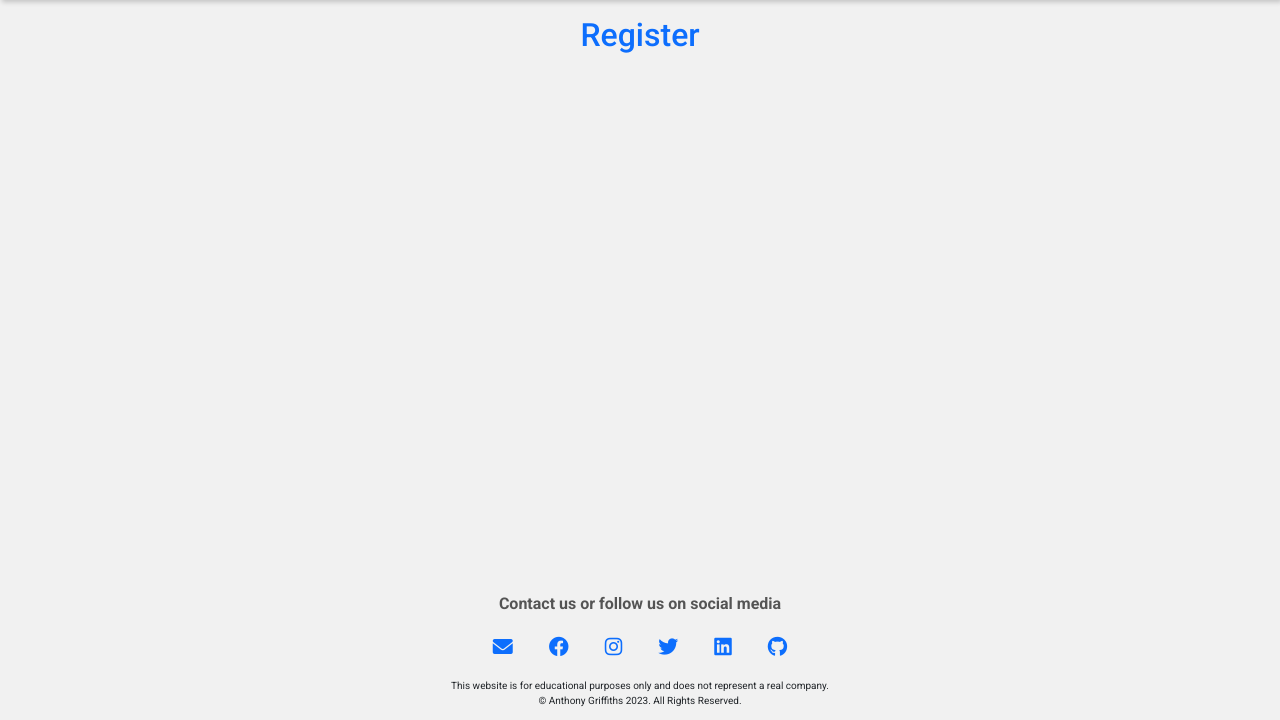
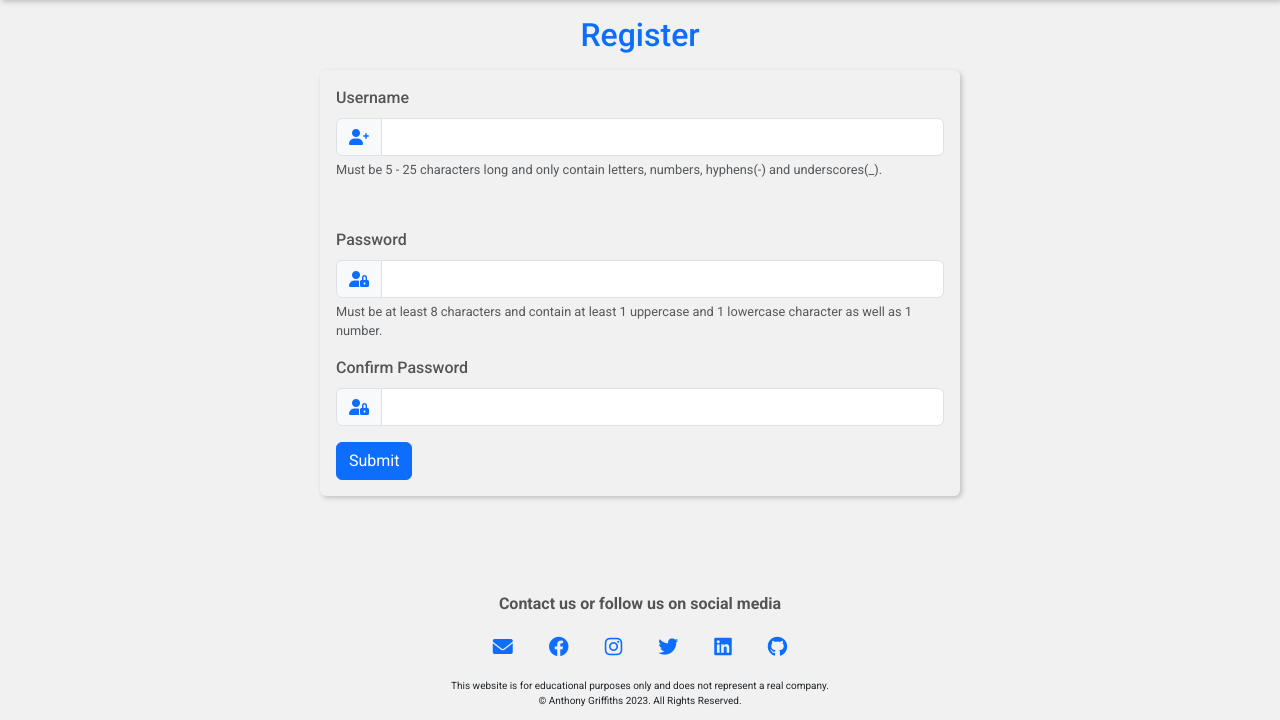
Before and after one commit to Ant2210/budgify, a Flask app: page /register in a window 1280 px wide. Shown: the part 80-800 px from the top of the page. Run offline with Flask 3, Linux system fonts and the light colour scheme.

Commit message:
Create registration form

```diff
--- a/budgify/static/css/style.css
+++ b/budgify/static/css/style.css
@@ -73,6 +73,19 @@ h2 {
   text-align: center;
 }
 
+/* Forms */
+.form-card {
+  background-color: var(--bg-color);
+  color: var(--primary-color);
+  box-shadow: 2px 2px 5px var(--shadow-color);
+  border-radius: 6px;
+  padding: 1rem;
+}
+
+.form-text {
+  font-size: 0.8rem;
+}
+
 /*** WELCOME PAGE ***/
 #welcome-image {
   height: 60vh;
--- /dev/null
+++ b/budgify/static/js/confirmpwd.js
@@ -0,0 +1,13 @@
+let password = document.getElementById("password")
+let confirm_password = document.getElementById("confirm-password");
+
+const confirmPassword = () => {
+  if(password.value != confirm_password.value) {
+    confirm_password.setCustomValidity("Passwords do not match");
+  } else {
+    confirm_password.setCustomValidity('');
+  }
+}
+
+password.onchange = confirmPassword;
+confirm_password.onkeyup = confirmPassword;
--- a/budgify/templates/register.html
+++ b/budgify/templates/register.html
@@ -4,4 +4,34 @@
 
 {% block content %}
 <h2>Register</h2>
+
+<section>
+  <form class="form-card m-3 col-12 col-md-6 mx-auto" method="POST" action="">
+    <!-- Username -->
+    <label for="username" class="form-label fw-medium">Username</label>
+    <div class="input-group">
+      <span class="input-group-text"><i class="fa-solid fa-user-plus text-primary"></i></span>
+      <input type="text" class="form-control" id="username" name="username" aria-describedby="username-help" minlength="5" maxlength="25" pattern="^[a-zA-Z0-9_\-]{4,15}$" required>
+    </div>
+    <div id="username-help" class="form-text mb-5">Must be 5 - 25 characters long and only contain letters, numbers, hyphens(-) and underscores(_).</div>
+
+    <!-- Password -->
+    <label for="password" class="form-label fw-medium">Password</label>
+    <div class="input-group">
+      <span class="input-group-text"><i class="fa-solid fa-user-lock text-primary"></i></span>
+      <input type="password" class="form-control" id="password" name="password" aria-describedby="password-help" minlength="8" maxlength="25" pattern="(?=^.{8,}$)((?=.*\d)|(?=.*\W+))(?![.\n])(?=.*[A-Z])(?=.*[a-z]).*$" required>
+    </div>
+    <div id="password-help" class="form-text mb-3">Must be at least 8 characters and contain  at least 1 uppercase and 1 lowercase character as well as 1 number.</div>
+
+    <!-- Confirm Password -->
+    <label for="confirm-password" class="form-label fw-medium">Confirm Password</label>
+    <div class="input-group mb-3">
+      <span class="input-group-text"><i class="fa-solid fa-user-lock text-primary"></i></span>
+      <input type="password" class="form-control" id="confirm-password" name="confirm-password" required>
+    </div>
+    <button type="submit" class="btn btn-primary">Submit</button>
+  </form>
+</section>
+
+<script src="{{ url_for('static', filename='js/confirmpwd.js') }}"></script>
 {% endblock %}
```
